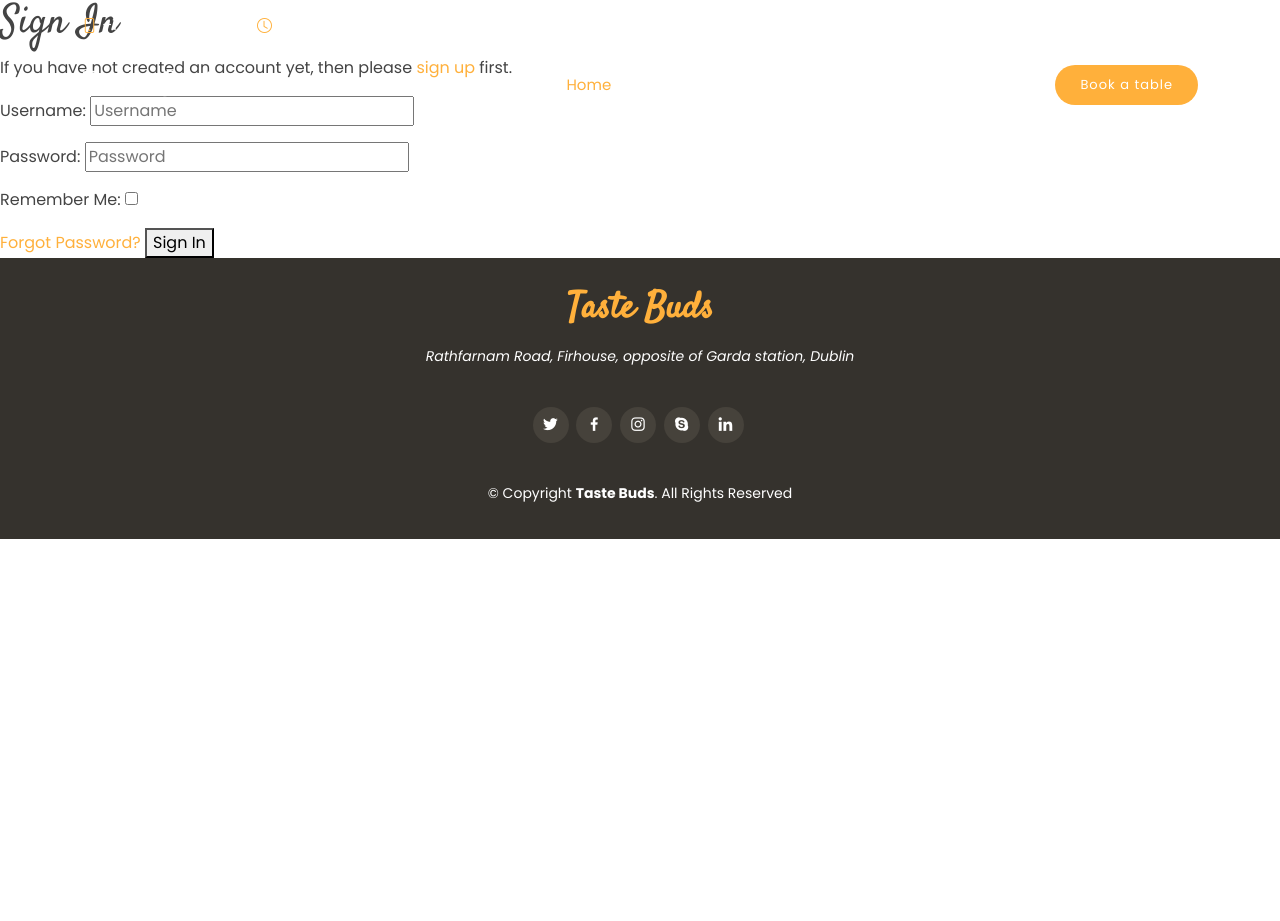
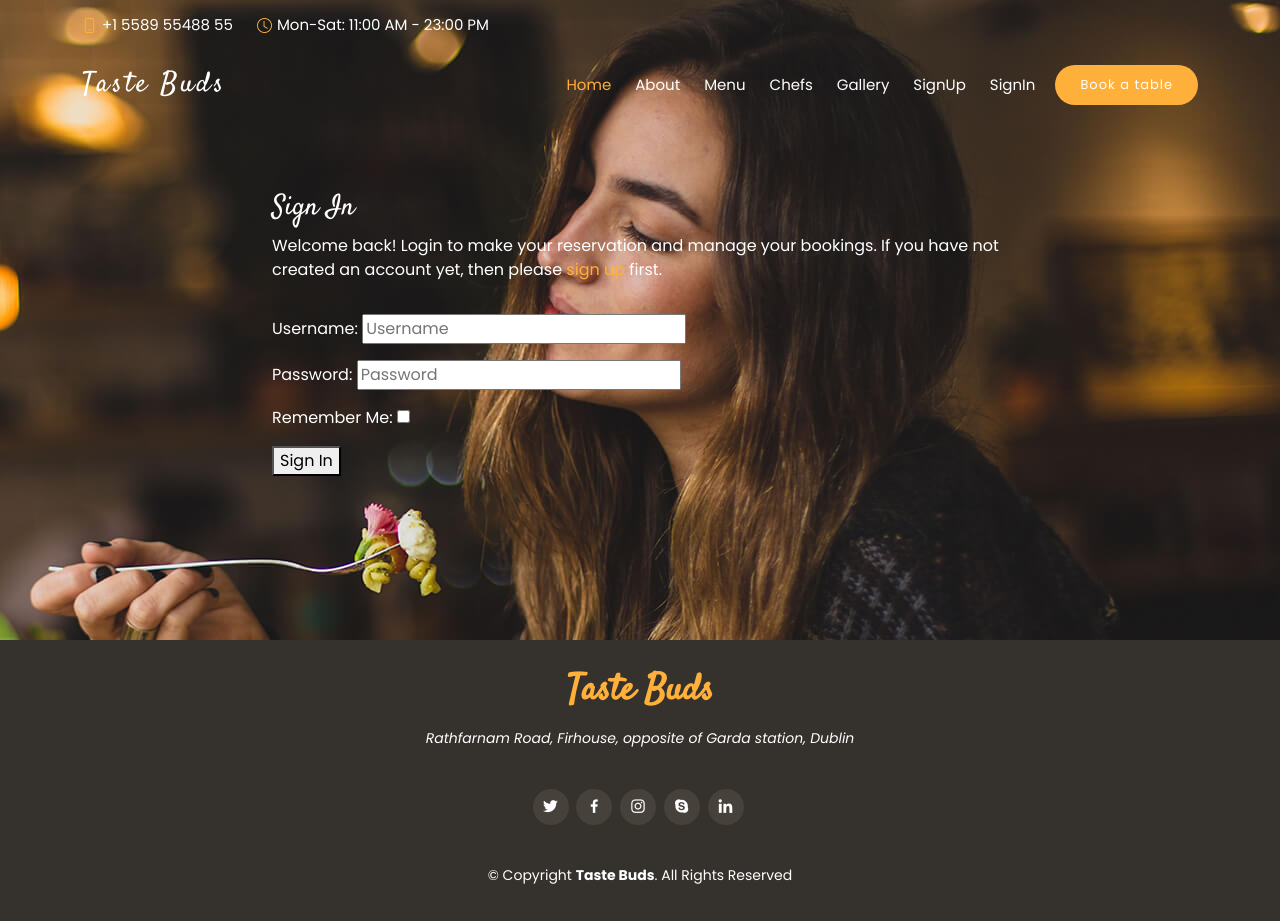
Before and after one commit to bijokmathew/Taste-Buds-Restaurant-App, a Django app: page /accounts/login/ in a window 1280 px wide. Before the commit the page ends 539 px from the top, so only its background shows below. Run offline with Django 3.2, Linux system fonts and the light colour scheme; some libraries are stand-ins or nearby versions.

Commit message:
created login form

```diff
--- a/static/css/style.css
+++ b/static/css/style.css
@@ -1633,3 +1633,37 @@ section {
 #footer .credits {
   font-size: 13px;
 }
+
+/*--------------------------------------------------------------
+# logIn page
+--------------------------------------------------------------*/
+
+account-btn {
+  border: 2px solid #cda45e;
+  color: #fff;
+  background: rgb(0, 0, 0);
+  border-radius: 50px;
+  padding: 8px 25px;
+  text-transform: uppercase;
+  font-size: 13px;
+  font-weight: 500;
+  letter-spacing: 1px;
+  transition: 0.3s;
+}
+
+.account-btn:hover {
+  background: #cda45e;
+  color: #fff;
+}
+
+.heigth {
+  height: 80vh;
+}
+
+.login-form {
+  background-image: url(../../static/img/slide/slide-1.jpg);
+  transition-property: opacity;
+  background-position: right top;
+  color: white;
+  opacity: 1;
+}
--- a/templates/account/login.html
+++ b/templates/account/login.html
@@ -1,46 +1,33 @@
 {% extends "base.html" %}
+
 
 {% load i18n %}
 {% load account socialaccount %}
 
 {% block head_title %}{% trans "Sign In" %}{% endblock %}
-
 {% block content %}
-
-<h1>{% trans "Sign In" %}</h1>
-
-{% get_providers as socialaccount_providers %}
-
-{% if socialaccount_providers %}
-<p>{% blocktrans with site.name as site_name %}Please sign in with one
-of your existing third party accounts. Or, <a href="{{ signup_url }}">sign up</a>
-for a {{ site_name }} account and sign in below:{% endblocktrans %}</p>
-
-<div class="socialaccount_ballot">
-
-  <ul class="socialaccount_providers">
-    {% include "socialaccount/snippets/provider_list.html" with process="login" %}
-  </ul>
-
-  <div class="login-or">{% trans 'or' %}</div>
-
+<div class="login-form">
+  <div class="container heigth pt-5">
+    <div class="row pt-5 mt-4">
+      <div class="col-md-8 offset-md-2 mt-4 pt-5">
+        <h3>{% trans "Sign In" %}</h3>
+        <p>{% blocktrans %}Welcome back! Login to make your reservation and manage your bookings.
+          If you have not created an account yet, then please
+          <a href="{{ signup_url }}">sign up</a> first.{% endblocktrans %}</p>
       </div>
-
-{% include "socialaccount/snippets/login_extra.html" %}
-
-{% else %}
-<p>{% blocktrans %}If you have not created an account yet, then please
-<a href="{{ signup_url }}">sign up</a> first.{% endblocktrans %}</p>
-{% endif %}
-
+    </div>
+    <div class="row">
+      <div class="col-md-8 offset-md-2 mt-3">
         <form class="login" method="POST" action="{% url 'account_login' %}">
           {% csrf_token %}
           {{ form.as_p }}
           {% if redirect_field_value %}
           <input type="hidden" name="{{ redirect_field_name }}" value="{{ redirect_field_value }}" />
           {% endif %}
-  <a class="button secondaryAction" href="{% url 'account_reset_password' %}">{% trans "Forgot Password?" %}</a>
           <button class="primaryAction" type="submit">{% trans "Sign In" %}</button>
         </form>
-
+      </div>
+    </div>
+  </div>
+</div>
 {% endblock %}
--- a/templates/base.html
+++ b/templates/base.html
@@ -11,8 +11,8 @@
     <meta content="" name="keywords">
 
     <!-- Favicons -->
-    <link href="../static/img/favicon.png" rel="icon">
-    <link href="../static/img/apple-touch-icon.png" rel="apple-touch-icon">
+    <link href="{% static  'img/favicon.png' %}" rel="icon">
+    <link href="{% static  'img/apple-touch-icon.png' %}" rel="apple-touch-icon">
 
     <!-- Google Fonts -->
     <link
@@ -20,15 +20,15 @@
         rel="stylesheet">
 
     <!-- Vendor CSS Files -->
-    <link href="../static/vendor/animate.css/animate.min.css" rel="stylesheet">
-    <link href="../static/vendor/bootstrap/css/bootstrap.min.css" rel="stylesheet">
-    <link href="../static/vendor/bootstrap-icons/bootstrap-icons.css" rel="stylesheet">
-    <link href="../static/vendor/boxicons/css/boxicons.min.css" rel="stylesheet">
-    <link href="../static/vendor/glightbox/css/glightbox.min.css" rel="stylesheet">
-    <link href="../static/vendor/swiper/swiper-bundle.min.css" rel="stylesheet">
+    <link href="{% static 'vendor/animate.css/animate.min.css' %}" rel="stylesheet">
+    <link href="{% static 'vendor/bootstrap/css/bootstrap.min.css' %}" rel="stylesheet">
+    <link href="{% static 'vendor/bootstrap-icons/bootstrap-icons.css' %}" rel="stylesheet">
+    <link href="{% static 'vendor/boxicons/css/boxicons.min.css' %}" rel="stylesheet">
+    <link href="{% static 'vendor/glightbox/css/glightbox.min.css' %}" rel="stylesheet">
+    <link href="{% static 'vendor/swiper/swiper-bundle.min.css' %}" rel="stylesheet">
 
     <!-- Template Main CSS File -->
-    <link href="../static/css/style.css" rel="stylesheet">
+    <link href="{% static  'css/style.css' %}" rel="stylesheet">
 
     <!-- =======================================================
   * Template Name: Delicious - v4.10.0
@@ -109,14 +109,14 @@
             class="bi bi-arrow-up-short"></i></a>
 
     <!-- Vendor JS Files -->
-    <script src="../static/vendor/bootstrap/js/bootstrap.bundle.min.js"></script>
-    <script src="../static/vendor/glightbox/js/glightbox.min.js"></script>
-    <script src="../static/vendor/isotope-layout/isotope.pkgd.min.js"></script>
-    <script src="../static/vendor/swiper/swiper-bundle.min.js"></script>
-    <script src="../static/vendor/php-email-form/validate.js"></script>
+    <script src="{% static 'vendor/bootstrap/js/bootstrap.bundle.min.js'%}"></script>
+    <script src="{% static 'vendor/glightbox/js/glightbox.min.js'%}"></script>
+    <script src="{% static 'vendor/isotope-layout/isotope.pkgd.min.js'%}"></script>
+    <script src="{% static 'vendor/swiper/swiper-bundle.min.js'%}"></script>
+    <script src="{% static 'vendor/php-email-form/validate.js'%}"></script>
 
     <!-- Template Main JS File -->
-    <script src="../static/js/main.js"></script>
+    <script src="{% static  '/js/main.js'%}"></script>
 
 </body>
 
```
Lines whose indentation alone changed are shown as unchanged.
